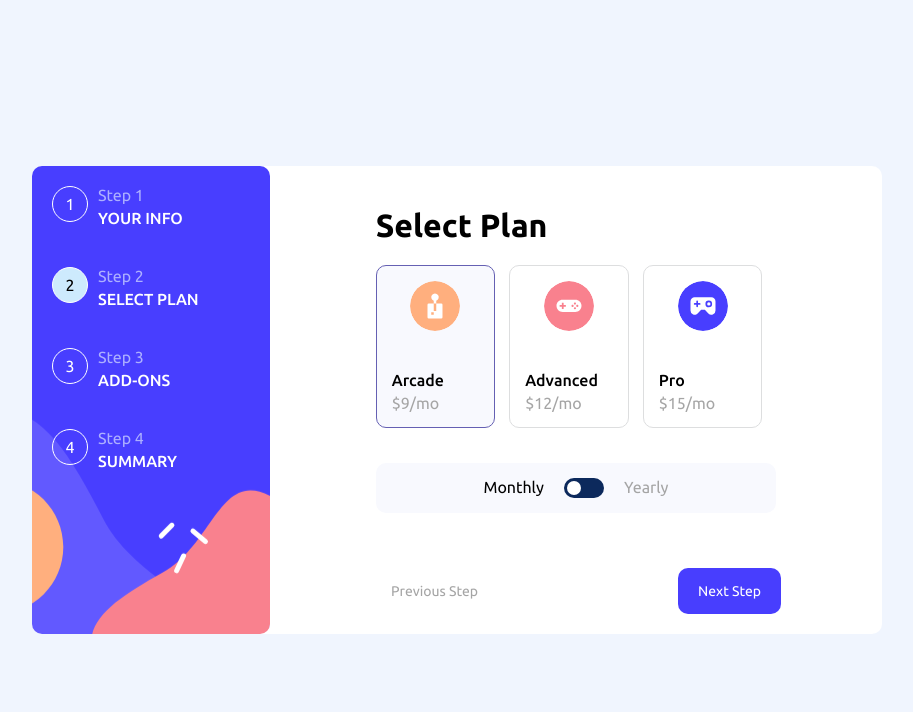
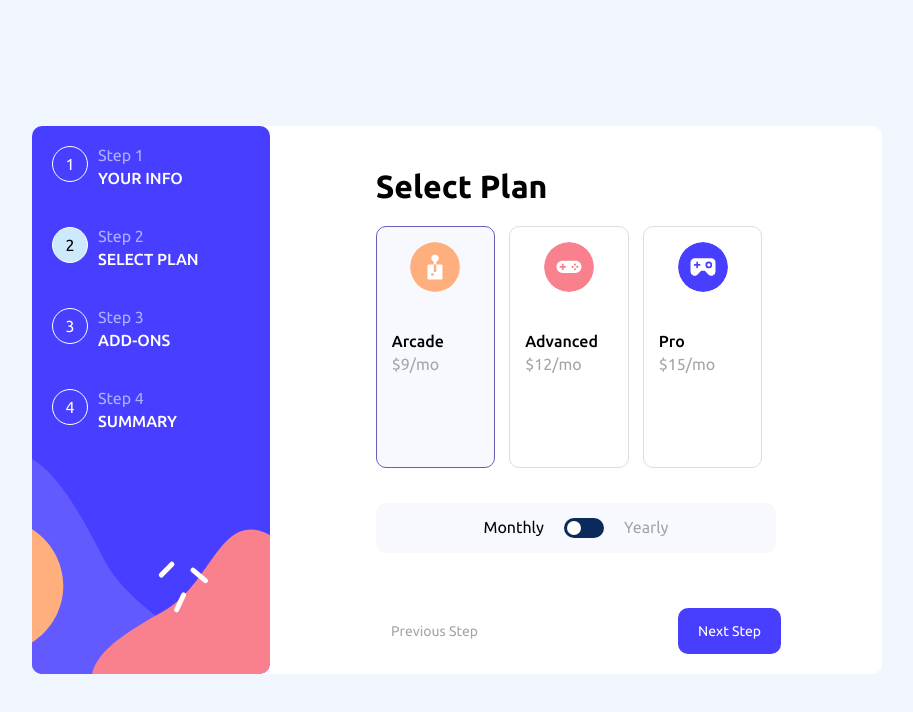
Before and after one commit to itromy/multi-step-form-WIP, a Next.js app: page /select-plan in a window 1280 px wide. Shown: the top 712 px of the page, without its empty margins (183-1096 px from the left). Built offline with nearby package versions, Linux system fonts and the light colour scheme.

Commit message:
style(plan-option): set a min height

```diff
--- a/src/components/PlanOption.module.css
+++ b/src/components/PlanOption.module.css
@@ -49,6 +49,7 @@
 @media screen and (min-width:576px) {
     .component {
         flex-direction: column;
+        min-height: 210px;
     }
 
     .icon {
```
